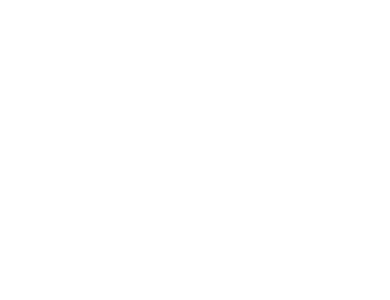
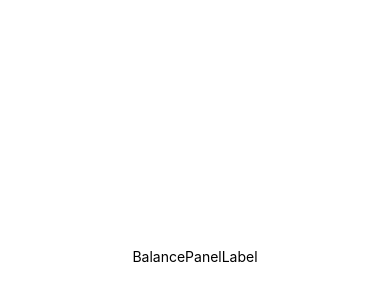
Before and after one commit to Cleyton-1995/SmartMoneyCSC, a React Native app: screen / in a window 390 px wide. Shown: the part 166-466 px from the top of the page. Built offline with nearby package versions, Linux system fonts and the light colour scheme.

Commit message:
feat: initialize components structure

```diff
--- a/src/components/BalancePanel/BalancePanelLabel/index.tsx
+++ b/src/components/BalancePanel/BalancePanelLabel/index.tsx
@@ -1,12 +1,15 @@
 import React from 'react';
-import { View } from 'react-native';
+import { Text, View } from 'react-native';
 import { styles } from './styles';
 
+interface BalancePanelLabelProps {
+
+}
 
 export function BalancePanelLabel() {
   return (
     <View style={styles.container}>
-
+      <Text>BalancePanelLabel</Text>
     </View>
   );
 }
--- a/src/components/BalancePanel/index.tsx
+++ b/src/components/BalancePanel/index.tsx
@@ -0,0 +1,13 @@
+import React from 'react';
+import { View } from 'react-native';
+
+import { styles } from './styles';
+import { BalancePanelLabel } from './BalancePanelLabel';
+
+export function BalancePanel() {
+  return (
+    <View style={styles.container}>
+      <BalancePanelLabel/>
+    </View>
+  );
+}
--- a/src/components/BalancePanel/styles.ts
+++ b/src/components/BalancePanel/styles.ts
@@ -0,0 +1,5 @@
+import { StyleSheet } from 'react-native';
+
+export const styles = StyleSheet.create({
+  container: {}
+});
--- a/src/screens/Main/index.tsx
+++ b/src/screens/Main/index.tsx
@@ -2,11 +2,12 @@
 import { View } from 'react-native';
 
 import { styles } from './styles';
+import { BalancePanel } from '../../components/BalancePanel';
 
 export function Main() {
   return (
     <View style={styles.container}>
-
+      <BalancePanel/>
     </View>
   );
 }
```
